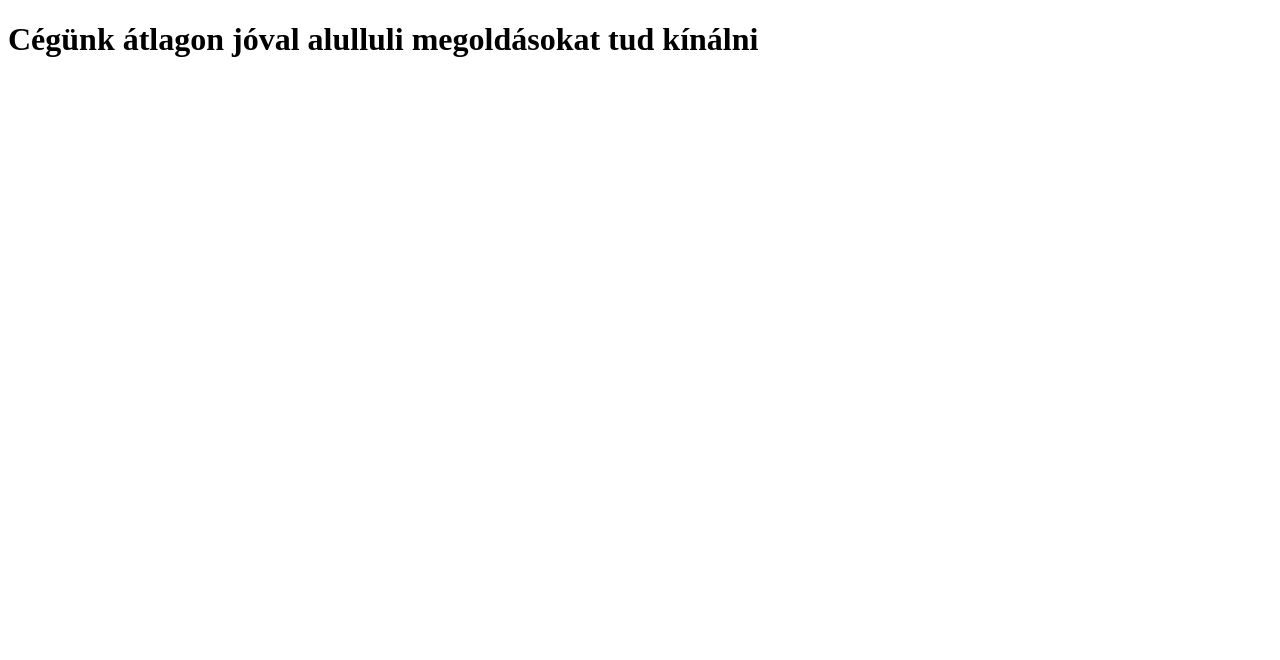
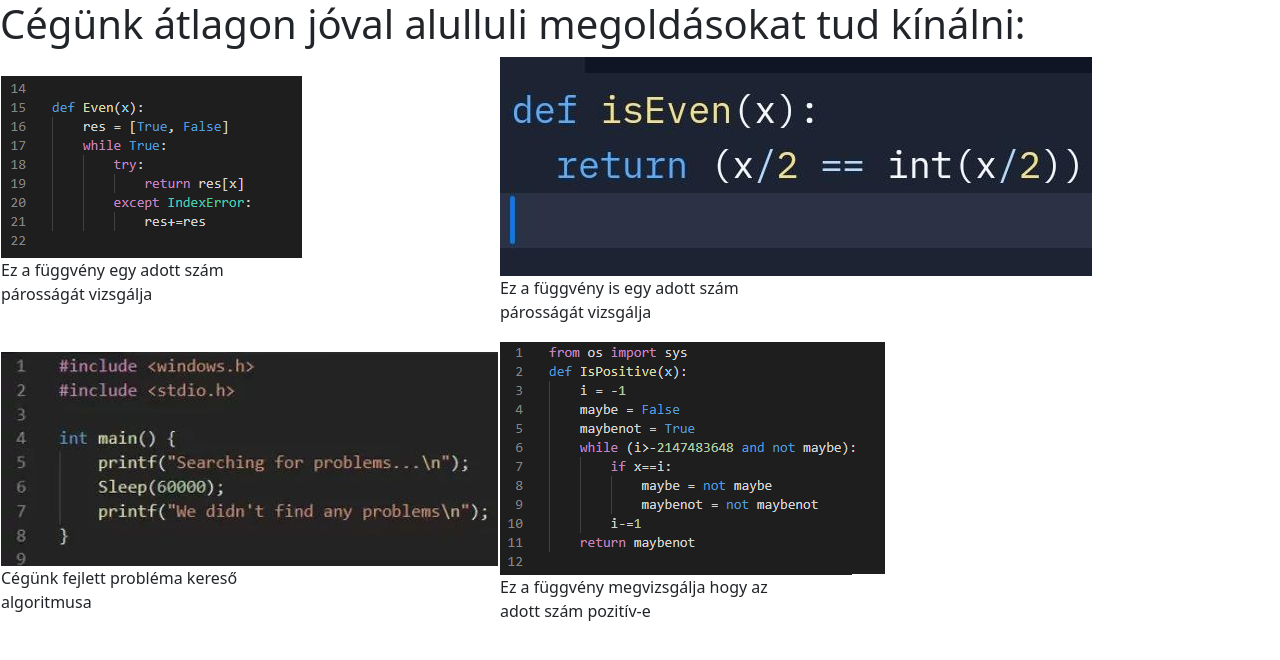
Before and after one commit to GinalZsolt/BG_GZS_WEB, a plain HTML site: page html/szolgaltatas.html in a window 1280 px wide. Drawn offline with nearby package versions, Linux system fonts and the light colour scheme.

Commit message:
képek a szolgáltatásoknál

```diff
--- a/html/szolgaltatas.html
+++ b/html/szolgaltatas.html
@@ -8,10 +8,43 @@
     <meta name="description" content="Szolgáltatásaink">
     <meta title="Szolgáltatásaink">
     <meta name="keywords" content="szoftver, fejlesztő, szoftverfejlesztő">
+    <link href="https://cdn.jsdelivr.net/npm/bootstrap@5.0.2/dist/css/bootstrap.min.css" rel="stylesheet" integrity="sha384-EVSTQN3/azprG1Anm3QDgpJLIm9Nao0Yz1ztcQTwFspd3yD65VohhpuuCOmLASjC" crossorigin="anonymous">
+    <script src="https://cdn.jsdelivr.net/npm/bootstrap@5.0.2/dist/js/bootstrap.bundle.min.js" integrity="sha384-MrcW6ZMFYlzcLA8Nl+NtUVF0sA7MsXsP1UyJoMp4YLEuNSfAP+JcXn/tWtIaxVXM" crossorigin="anonymous"></script>
     <link rel="stylesheet" href="/css/css.css">
     <title>Szolgáltatásaink</title>
 </head>
 <body>
-    <h1>Cégünk átlagon jóval alulluli megoldásokat tud kínálni</h1>
+    <h1>Cégünk átlagon jóval alulluli megoldásokat tud kínálni:</h1>
+
+    <table>
+        <tr>
+            <td>
+                <div class="col-6">
+                    <img src="/img/paros.png" alt="Páros" title="Páprs">
+                    <p>Ez a függvény egy adott szám párosságát vizsgálja</p>
+                </div>
+            </td>
+            <td>
+                <div class="col-6">
+                    <img src="/img/paros2.jpeg" alt="Páros" title="Páprs">
+                    <p>Ez a függvény is egy adott szám párosságát vizsgálja</p>
+                </div>
+            </td>
+        </tr>
+        <tr>
+            <td>
+                <div class="col-6">
+                    <img src="/img/problem.png" alt="Probléma kereső" title="Probléma kereső">
+                    <p>Cégünk fejlett probléma kereső algoritmusa</p>
+                </div>
+            </td>
+            <td>
+                <div class="col-6">
+                    <img src="/img/pozitiv.png" alt="Pozitív" title="Pozitív">
+                    <p>Ez a függvény megvizsgálja hogy az adott szám pozitív-e </p>
+                </div>
+            </td>
+        </tr>
+    </table>
 </body>
 </html>
```
Also changed, not shown: img/paros.png (added), img/paros2.jpeg (added), img/pozitiv.png (added).
